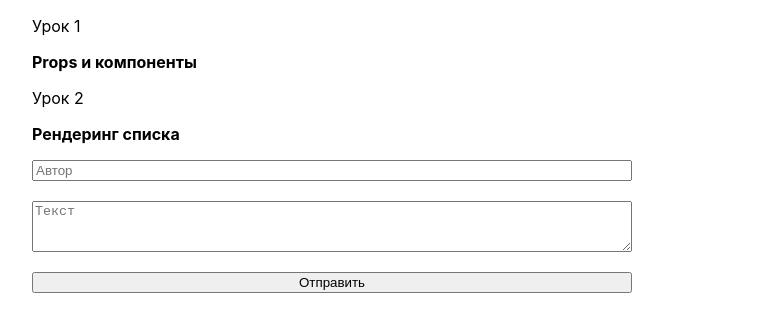
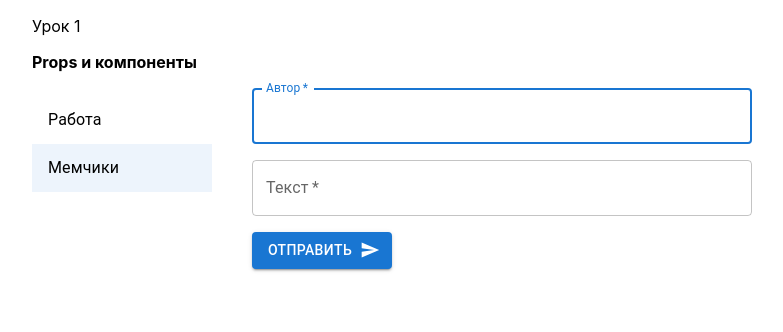
Before and after one commit to LevSavin/react-lesson, a React (Create React App) app: page / in a window 1280 px wide. Shown: the top 332 px of the page, without its empty margins (8-791 px from the left). Built offline with nearby package versions, Linux system fonts and the light colour scheme.

Commit message:
feat: урок 3 список чатов

```diff
--- a/package.json
+++ b/package.json
@@ -3,12 +3,18 @@
   "version": "0.1.0",
   "private": true,
   "dependencies": {
+    "@emotion/react": "^11.10.4",
+    "@emotion/styled": "^11.10.4",
+    "@mui/icons-material": "^5.10.6",
+    "@mui/material": "^5.10.6",
+    "@mui/styled-engine-sc": "^5.10.6",
     "@testing-library/jest-dom": "^5.16.5",
     "@testing-library/react": "^13.4.0",
     "@testing-library/user-event": "^13.5.0",
     "react": "^18.2.0",
     "react-dom": "^18.2.0",
     "react-scripts": "5.0.1",
+    "styled-components": "^5.3.5",
     "web-vitals": "^2.1.4"
   },
   "scripts": {
--- a/src/App.css
+++ b/src/App.css
@@ -4,17 +4,3 @@
 .lesson__label {
   font-weight: 700;
 }
-
-.message__item {
-  margin-top: 16px;
-  border: 1px solid gray;
-  max-width: 600px;
-}
-.messages__form {
-  display: flex;
-  flex-direction: column;
-  max-width: 600px;
-}
-.messages__form-item {
-  margin-bottom: 20px;
-}
--- a/src/App.js
+++ b/src/App.js
@@ -1,12 +1,12 @@
 import './App.css';
 import LessonOne from './LessonOne.js';
-import LessonTwo from './LessonTwo.js';
+import ChatMain from './chat/ChatMain.js';
 
 function App() {
   return (
     <div className="App">
       <LessonOne label="Props и компоненты"></LessonOne>
-      <LessonTwo label="Рендеринг списка"></LessonTwo>
+      <ChatMain></ChatMain>
     </div>
   );
 }
--- a/src/LessonTwo.js
+++ b/src/chat/ChatItem.js
@@ -1,4 +1,11 @@
 import { useState, useEffect } from 'react';
+import Box from '@mui/material/Box';
+import TextField from '@mui/material/TextField';
+import Button from '@mui/material/Button';
+import SendIcon from '@mui/icons-material/Send';
+import Card from '@mui/material/Card';
+import CardContent from '@mui/material/CardContent';
+import Typography from '@mui/material/Typography';
 
 const initCurrentMessage = () => ({id: null, author: "", text: ""});
 
@@ -49,39 +56,59 @@ function LessonTwo(props) {
 
   return (
     <div>
-      <p>Урок 2</p>
-      <p className="lesson__label messages">{ props.label }</p>
-
-      <div className='messages__form'>
-        <input
+      <Box
+        component="form"
+        sx={{
+          width: 500, maxWidth: '100%', mb: 5,
+          '& .MuiTextField-root': { mb: 2 },
+        }}
+        noValidate
+        autoComplete="off"
+      >
+        <TextField
+          autoFocus
+          fullWidth
           value={currentMessage.author}
           onChange={(event) => {setNewMessage('author', event.target.value)}}
-          placeholder='Автор'
-          className='messages__form-item'
-        ></input>
-        <textarea
+          required
+          id="outlined-required"
+          label="Автор"
+        />
+        <TextField
+          fullWidth
           value={currentMessage.text}
           onChange={(event) => {setNewMessage('text', event.target.value)}}
-          placeholder='Текст'
-          rows={3}
-          className='messages__form-item'
-        ></textarea>
-        <button
-          onClick={sendMessage}
-          className='messages__form-item'
-        >Отправить</button>
-      </div>
+          required
+          id="outlined-multiline-flexible"
+          label="Текст"
+          multiline
+          maxRows={4}
+        />
+        <Button variant="contained" endIcon={<SendIcon />} onClick={sendMessage}>
+          Отправить
+        </Button>
+      </Box>
 
-      <div className="messages__list">
+      <Box
+        sx={{
+          width: 500, maxWidth: '100%'
+        }}
+      >
         {messageList.map((message) => {
           return(
-            <div className="message__item" key={message.id}>
-              <p>{message.author}</p>
-              <p>{message.text}</p>
-            </div>
+            <Card sx={{ mb: 3 }}>
+              <CardContent>
+                <Typography sx={{ fontSize: 12 }} color="text.secondary" gutterBottom>
+                  {message.author}
+                </Typography>
+                <Typography sx={{ fontSize: 14 }} gutterBottom>
+                  {message.text}
+                </Typography>
+              </CardContent>
+            </Card>
           )
         })}
-      </div>
+      </Box>
     </div>
   );
 }
--- /dev/null
+++ b/src/chat/ChatList.js
@@ -0,0 +1,40 @@
+import { useState, useEffect } from 'react';
+import Box from '@mui/material/Box';
+import List from '@mui/material/List';
+import ListItemButton from '@mui/material/ListItemButton';
+import ListItemText from '@mui/material/ListItemText';
+
+const initChatList = () => ([{id: 0, name: "Работа"}, {id: 1, name: "Мемчики"}]);
+
+function Chat(props) {
+  const [chatList, setChatList] = useState([]);
+  const [selectedIndex, setSelectedIndex] = useState(1);
+
+  useEffect(() => {
+    setChatList(initChatList())
+  }, []);
+
+  const handleListItemClick = (event, index) => {
+    setSelectedIndex(index);
+  };
+
+  return (
+    <Box sx={{ width: '100%', bgcolor: 'background.paper' }}>
+      <List component="nav">
+        {chatList.map((chat) => {
+          return(
+            <ListItemButton
+              key={chat.id}
+              selected={selectedIndex === chat.id}
+              onClick={(event) => handleListItemClick(event, chat.id)}
+            >
+              <ListItemText primary={chat.name} />
+            </ListItemButton>
+          )
+        })}
+      </List>
+    </Box>
+  );
+}
+
+export default Chat;
--- /dev/null
+++ b/src/chat/ChatMain.js
@@ -0,0 +1,24 @@
+import ChatItem from './ChatItem.js';
+import ChatList from './ChatList.js';
+import Box from '@mui/material/Box';
+
+function Chat(props) {
+  return (
+    <Box
+        sx={{
+          display: 'flex',
+        }}
+      >
+        <Box
+          sx={{
+            mr: 5, width: '100%', maxWidth: 180
+          }}
+        >
+          <ChatList></ChatList>
+        </Box>
+        <ChatItem></ChatItem>
+      </Box>
+  );
+}
+
+export default Chat;
```
Also changed, not shown: 1 other file (tests, documents, lock files or other folders).
